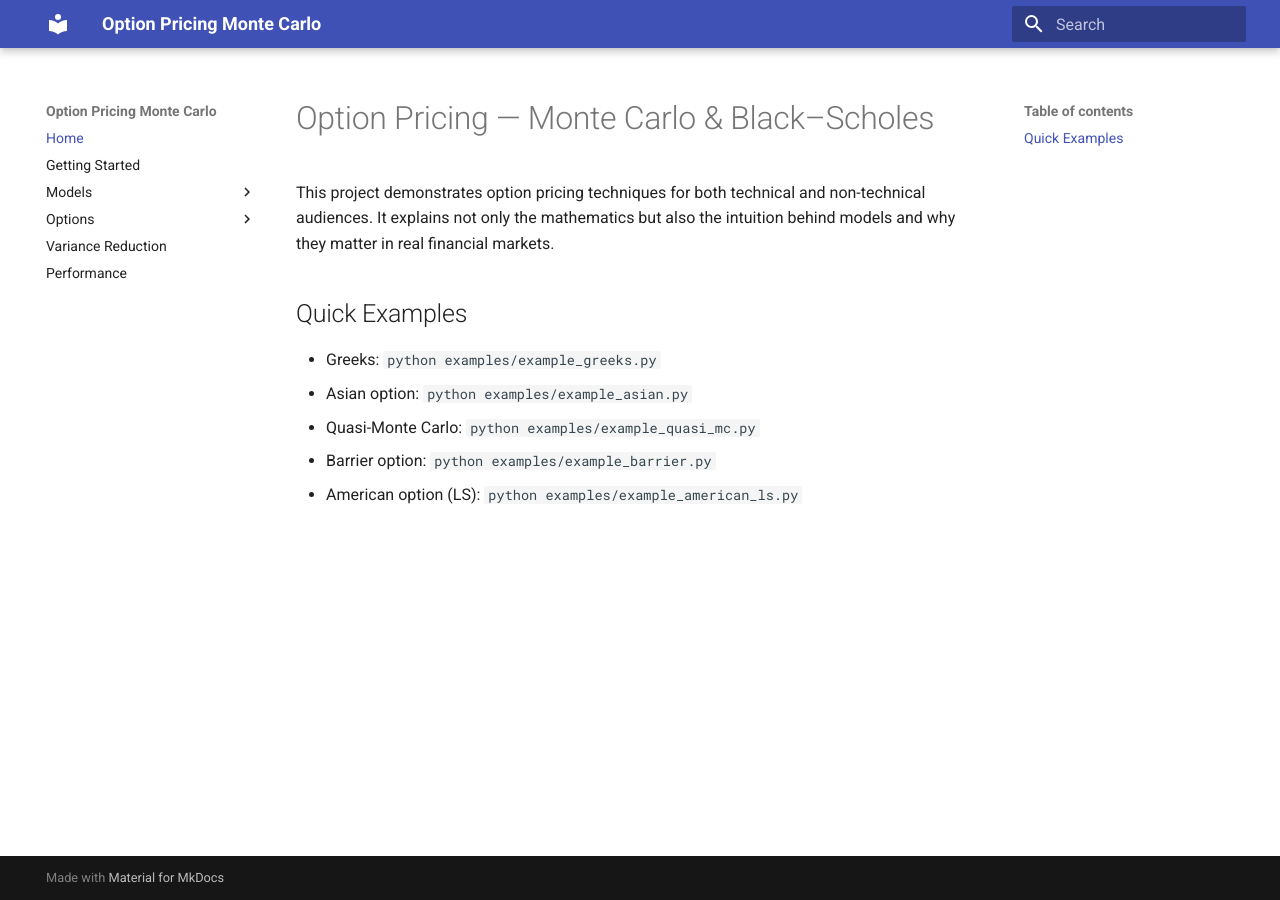
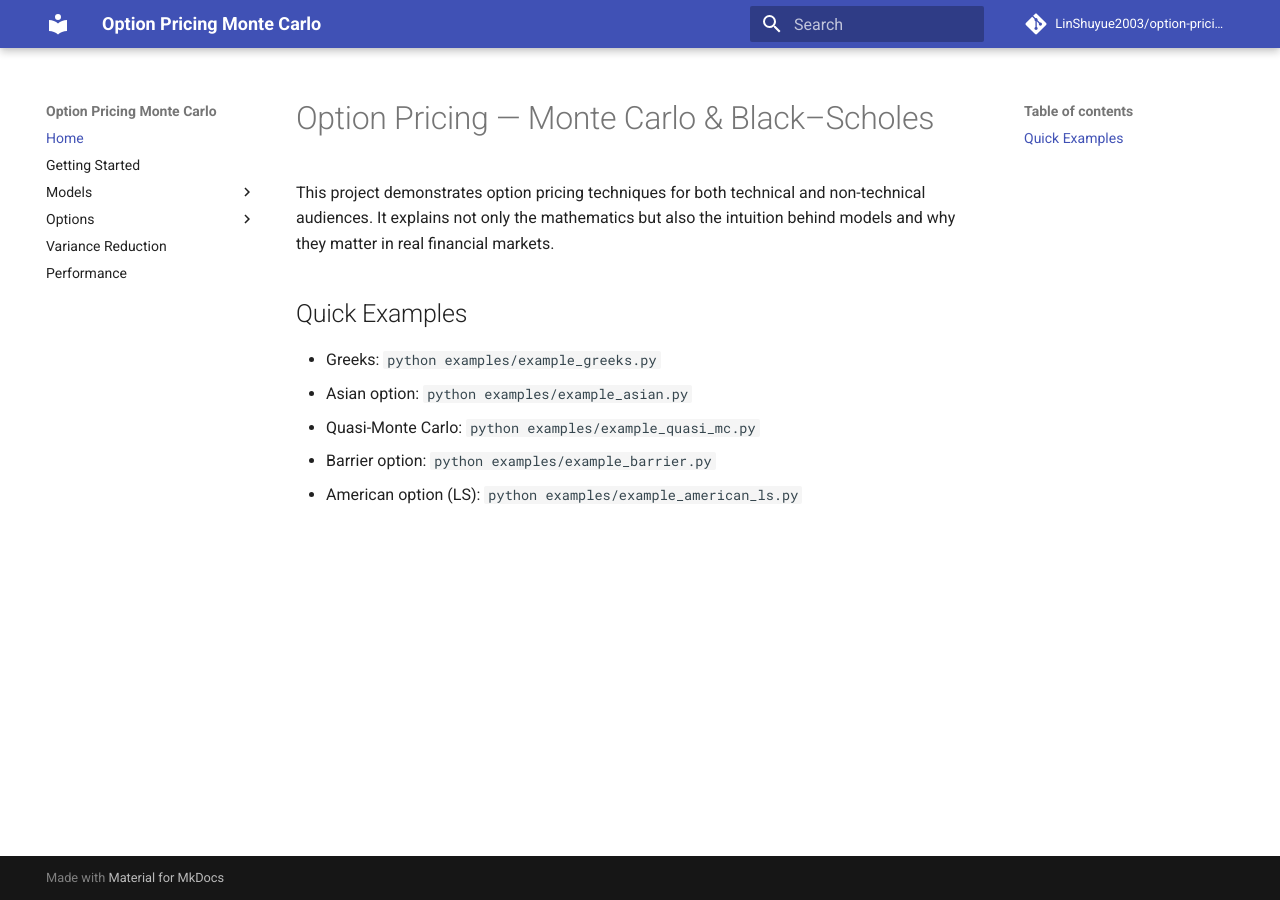
Before and after one commit to AaronNadelman/option-pricing-montecarlo, an MkDocs documentation site: the page built from docs/index.md, in a window 1280 px wide. Built offline with MkDocs 1.6.1 and Material for MkDocs 9.7.7, drawn with Linux system fonts in a browser that asks for light colours; comment, search, counter and statistics services are not loaded.

```diff
--- a/mkdocs.yml
+++ b/mkdocs.yml
@@ -1,16 +1,21 @@
 site_name: Option Pricing Monte Carlo
+site_url: https://linshuyue2003.github.io/option-pricing-montecarlo/
 theme:
   name: material
+
 nav:
   - Home: index.md
   - Getting Started: getting-started.md
   - Models:
-    - Black–Scholes: models/black_scholes.md
-    - Monte Carlo: models/monte_carlo.md
+      - Black–Scholes: models/black_scholes.md
+      - Monte Carlo: models/monte_carlo.md
   - Options:
-    - European: options/european.md
-    - Asian: options/asian.md
-    - Barrier: options/barrier.md
-    - American (LS): options/american.md
+      - European: options/european.md
+      - Asian: options/asian.md
+      - Barrier: options/barrier.md
+      - American (LS): options/american.md
   - Variance Reduction: variance/variance-reduction.md
   - Performance: performance/acceleration.md
+
+repo_url: https://github.com/LinShuyue2003/option-pricing-montecarlo
+repo_name: LinShuyue2003/option-pricing-montecarlo
```
